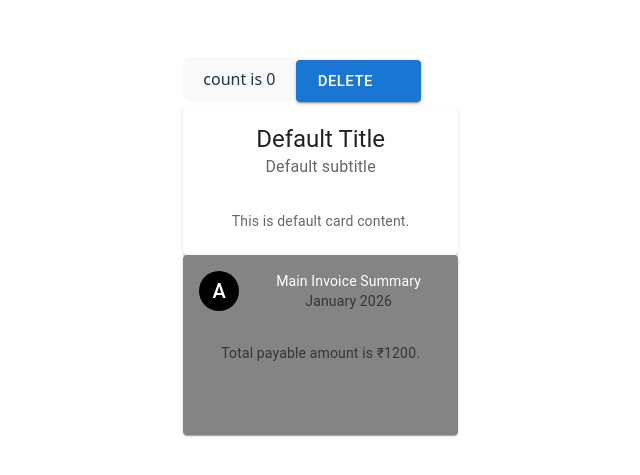
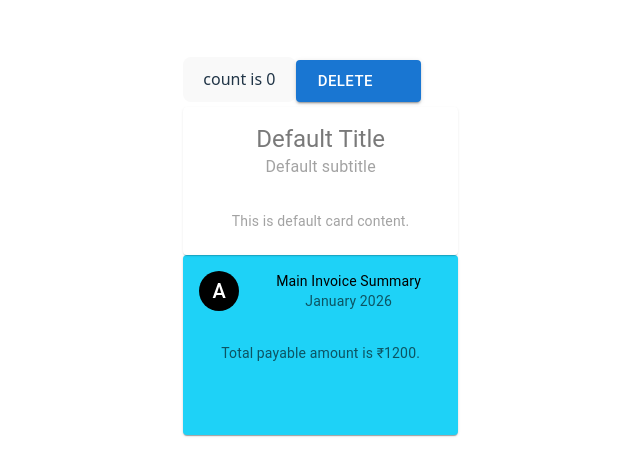
Before and after one commit to aditya-mpc/learning-react, a React (Vite) app in the folder tenant-management/: page / in a window 1280 px wide. Shown: the part 155-630 px from the top of the page, without its empty margins (312-952 px from the left). Built offline with nearby package versions, Linux system fonts and the light colour scheme; some icons are missing.

Commit message:
card is not elevating upon hovering if card is clickable

```diff
--- a/tenant-management/src/App.jsx
+++ b/tenant-management/src/App.jsx
@@ -55,7 +55,7 @@ function App() {
                 />
                 <IconButtons />
                 <Tooltip />
-                <CustomCard />
+                <CustomCard disabled="true" />
 
                 <CustomCard
                     title="Main Invoice Summary"
@@ -79,9 +79,10 @@ function App() {
                             GST included. Payment due in 7 days.
                         </Typography>
                     }
-                    cardSx={{ background: "#848484", color: "white" }}
+                    cardSx={{ background: "#1ed2f7", color: "black" }}
                     contentSx={{ background: "#0000f" }}
                     onCardClick={() => console.log("Card clicked")}
+                    hoverElevation={10}
                 />
 
                 <ToastBar
--- a/tenant-management/src/components/card.jsx
+++ b/tenant-management/src/components/card.jsx
@@ -84,6 +84,9 @@ import CardActionArea from "@mui/material/CardActionArea";
  *  Controls visibility of CardActions
  *  @param {Function} onCardClick
  *  If provided, the card becomes clickable using CardActionArea
+ *  @param {boolean} disabled
+ *  @param {number} elevation
+ *  @param {number} hoverElevation
  *
  * -------------------------
  * DEFAULT BEHAVIOR
@@ -117,13 +120,32 @@ export default function CustomCard({
     contentSx = {},
     showActions = true,
     onCardClick = null,
+    disabled = false,
+    elevation = 1,
+    hoverElevation = 6,
 }) {
     const [expanded, setExpanded] = useState(false);
-
+    const isClickable = Boolean(onCardClick) && !disabled;
     const CardWrapper = onCardClick ? CardActionArea : "div";
 
     return (
-        <Card sx={{ maxWidth: 345, maxWidth: 275, ...cardSx }}>
+        <Card
+            sx={{
+                maxWidth: 275,
+                maxHeight: 345,
+                cursor: isClickable && !disabled ? "pointer" : "default",
+                opacity: disabled ? 0.6 : 1,
+                pointerEvents: disabled ? "none" : "auto",
+                transition: "box-shadow 0.3s ease",
+                "&:hover": isClickable
+                    ? {
+                          boxShadow: (theme) => theme.shadows[hoverElevation],
+                      }
+                    : {},
+                ...cardSx,
+            }}
+            elevation={elevation}
+        >
             <CardWrapper onClick={onCardClick}>
                 {(title || subTitle || avatar || headerAction) && (
                     <CardHeader
```
